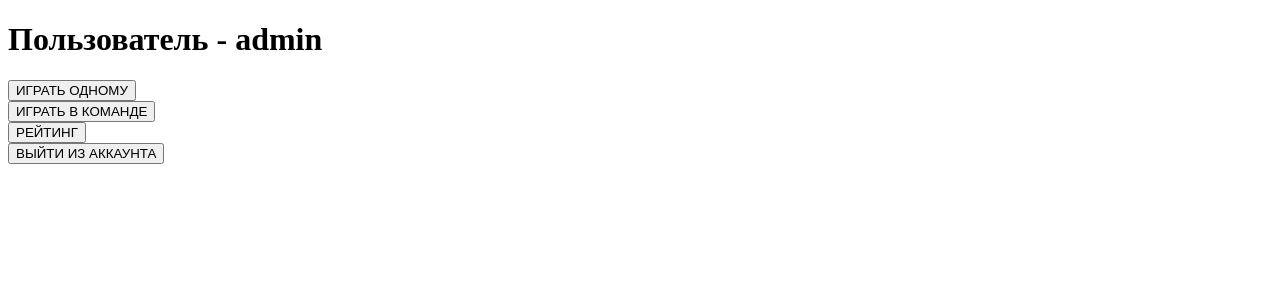
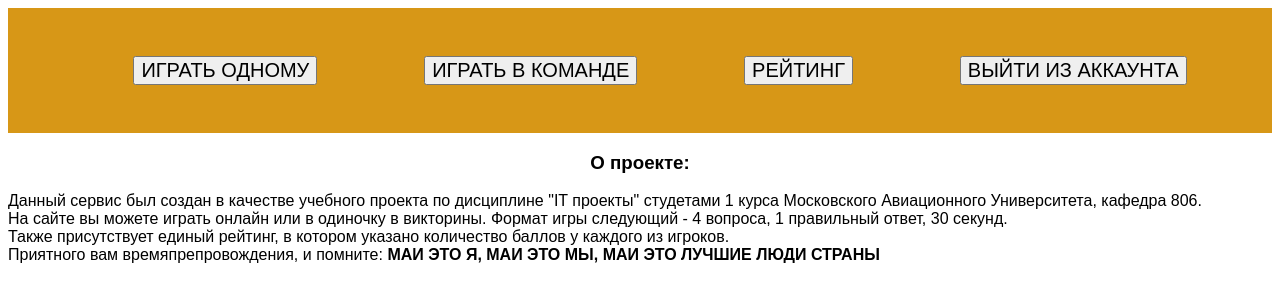
Before and after one commit to vovan-ivanoff/cosmolab-it, a Flask app: page /mode in a window 1280 px wide. Shown: the top 302 px of the page. Run offline with Flask 3, Linux system fonts and the light colour scheme; a user stored in the database is signed in.

Commit message:
Add front on html - main menu

```diff
--- a/templates/mode.html
+++ b/templates/mode.html
@@ -1,4 +1,86 @@
 <!DOCTYPE html>
+<html lang="en">
+<head>
+<meta charset="UTF-8">
+<meta name="viewport" content="width=device-width", initial-scale=1>
+<style>
+  body {
+    font-family: Arial, sans-serif;
+  }
+
+  nav {
+    display: flex;
+    justify-content: space-around;
+    background-color: #d79717;
+    padding: 2em;
+  }
+
+  nav ul {
+    list-style-type: none;
+    display: flex;
+    justify-content: space-around;
+    width: 100%;
+  }
+
+  nav li {
+    color: rgb(211, 41, 41);
+    margin: 0 1em;
+  }
+
+  nava {
+    color: rgb(123, 18, 18);
+    text-decoration: none;
+  }
+
+  @media (max-width: 600px) {
+    nav {
+      flex-direction: column;
+      align-items: center;
+    }
+
+    nav ul {
+      flex-direction: column;
+      align-items: center;
+    }
+
+    nav li {
+      margin: 0.5em 0;
+    }
+  }
+</style>
+</head>
+<body>
+<nav>
+  <ul>
+    <form action="/single" >
+        <button style="font-size: 20px;"> ИГРАТЬ ОДНОМУ </button>
+    </form>
+
+    <form action="/coop" >
+        <button style="font-size: 20px;"> ИГРАТЬ В КОМАНДЕ </button>
+    </form>
+    <form action="/rating" >
+        <button style="font-size: 20px;"> РЕЙТИНГ </button>
+    </form>
+    </form>
+    <form action="/authorization" >
+        <button style="font-size: 20px;"> ВЫЙТИ ИЗ АККАУНТА </button>
+    </form>
+  </ul>
+</nav>
+<h3 align="center">О проекте:</h3>
+<p>Данный сервис был создан в качестве учебного проекта по дисциплине "IT проекты"
+    студетами 1 курса Московского Авиационного Университета, кафедра 806. <br>
+    На сайте вы можете играть онлайн или в одиночку в викторины. Формат игры следующий
+    - 4 вопроса, 1 правильный ответ, 30 секунд. <br>
+    Также присутствует единый рейтинг, в котором указано количество баллов у каждого из игроков.  <br>
+    Приятного вам времяпрепровождения, и помните: <b>МАИ ЭТО Я, МАИ ЭТО МЫ, МАИ ЭТО ЛУЧШИЕ ЛЮДИ СТРАНЫ </b>
+
+</p>
+</body>
+</html>
+
+<!-- <!DOCTYPE html>
 <html lang="ru">
 <head>
     <meta charset="UTF-8">
@@ -20,4 +102,4 @@
     <button> ВЫЙТИ ИЗ АККАУНТА </button>
 </form>
 </body>
-</html>
+</html> -->
```
